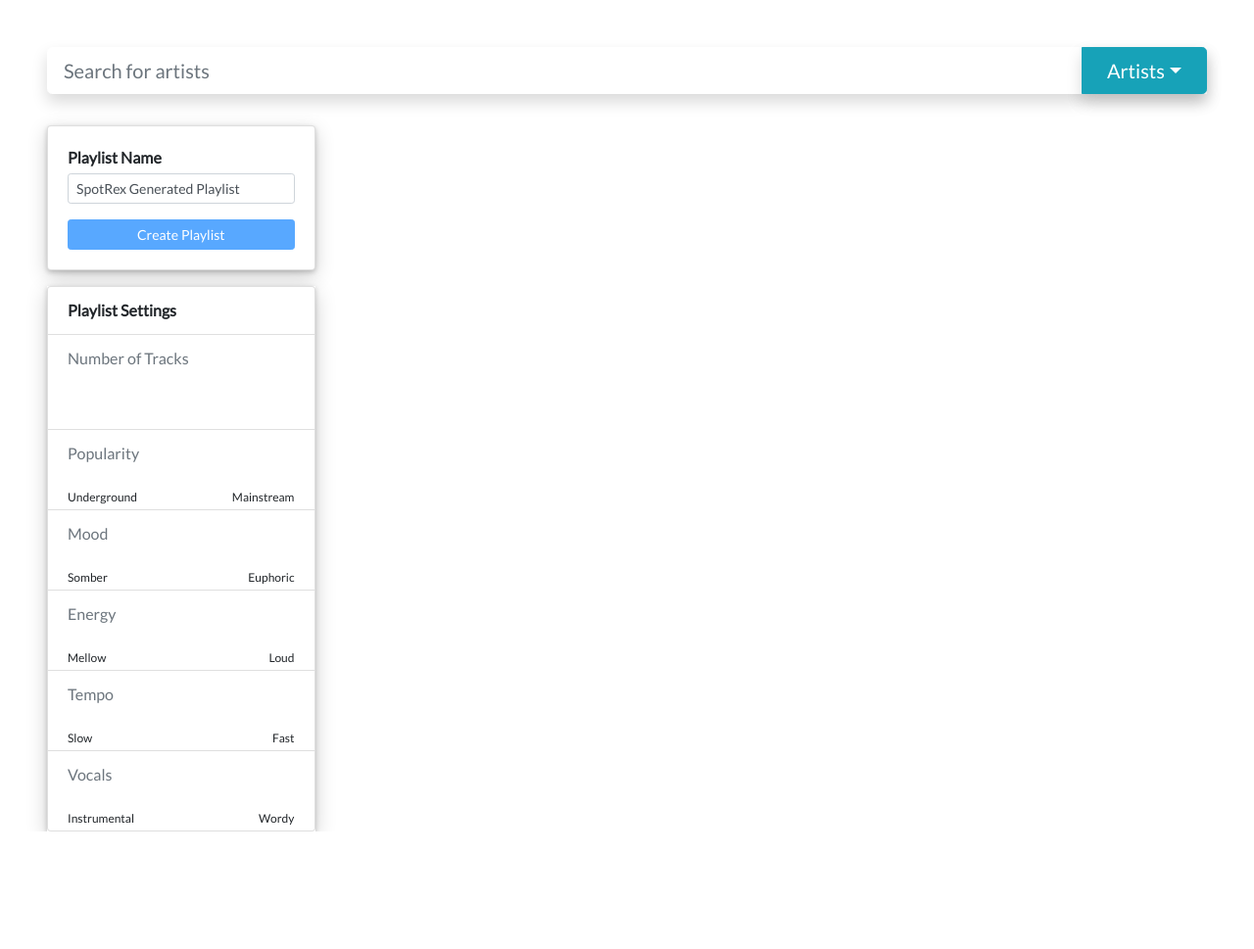
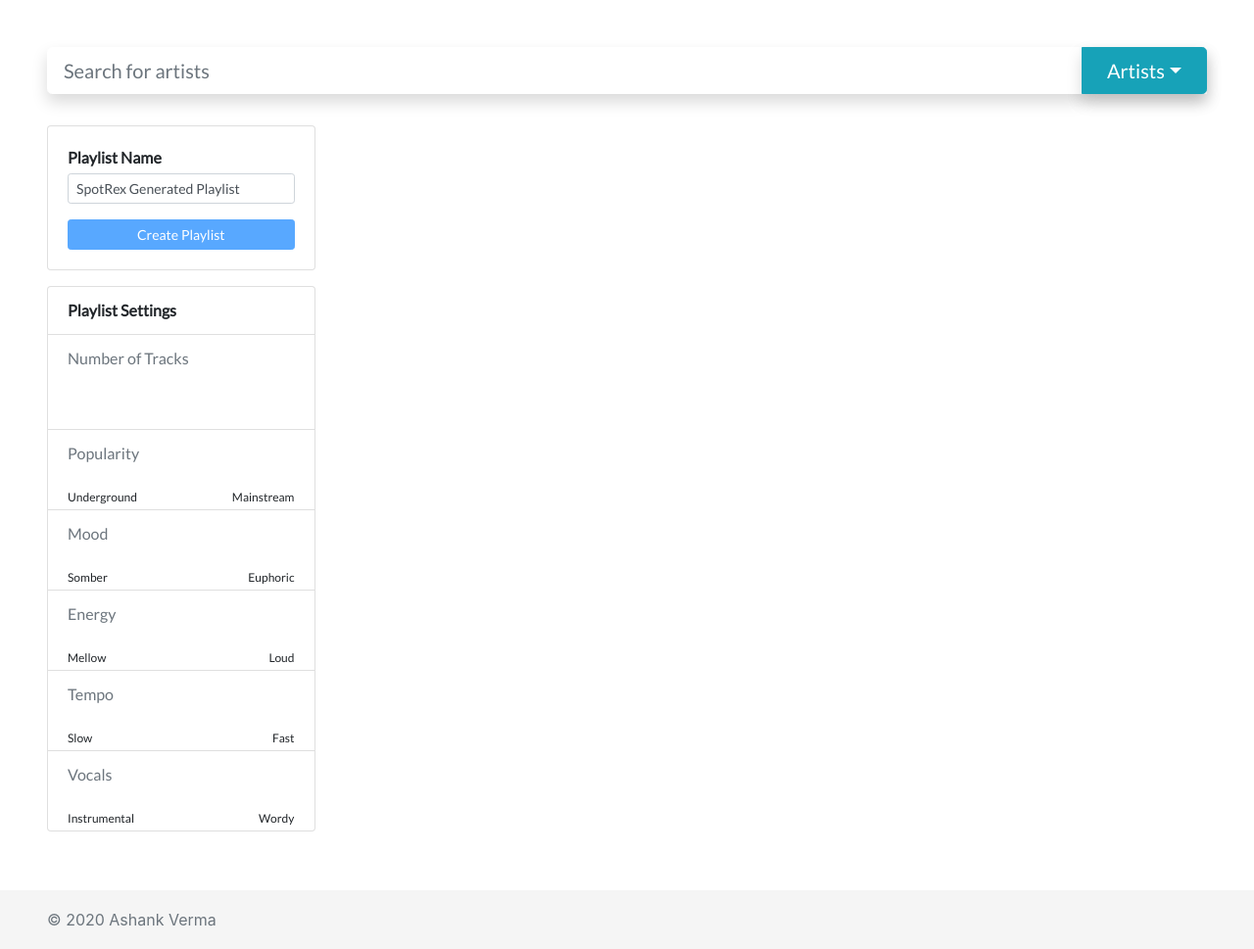
Before and after one commit to ashankv/spotrex, a Flask app: template templates/home.html in a window 1280 px wide. Shown: the part 56-1025 px from the top of the page at 98% size. Before the commit the page ends 905 px from the top, so only its background shows below. Run offline with Flask 2, Linux system fonts and the light colour scheme; the template is opened without the code that fills it, so the values that code supplies are empty; some libraries are stand-ins or nearby versions.

Commit message:
Add footer

```diff
--- /dev/null
+++ b/static/css/footer.css
@@ -0,0 +1,10 @@
+.footer {
+  position: relative;
+  bottom: 0;
+  width: 100%;
+  height: 60px; /* Set the fixed height of the footer here */
+  line-height: 60px; /* Vertically center the text there */
+  background-color: #f5f5f5;
+  overflow:auto;
+  margin-top: 60px;
+}
--- a/templates/base.html
+++ b/templates/base.html
@@ -12,6 +12,7 @@
     <link rel="stylesheet" href="{{ url_for('static', filename='css/font.css') }}">
     <link rel="stylesheet" href="{{ url_for('static', filename='css/horizontal_scroll.css') }}">
     <link rel="stylesheet" href="{{ url_for('static', filename='css/shadow.css') }}">
+    <link rel="stylesheet" href="{{ url_for('static', filename='css/footer.css') }}">
 
     <title>SpotRex</title>
 
@@ -29,6 +30,11 @@
         <script src="https://stackpath.bootstrapcdn.com/bootstrap/4.4.1/js/bootstrap.min.js" integrity="sha384-wfSDF2E50Y2D1uUdj0O3uMBJnjuUD4Ih7YwaYd1iqfktj0Uod8GCExl3Og8ifwB6" crossorigin="anonymous"></script>
         <script src="https://ajax.googleapis.com/ajax/libs/jquery/3.5.1/jquery.min.js"></script>
 
+        <footer class="footer">
+            <span class="text-muted ml-5">© 2020 Ashank Verma</span>
+        </footer>
+
+
     </body>
 </head>
 </html>
--- a/templates/home.html
+++ b/templates/home.html
@@ -30,7 +30,7 @@
     <!-- Search Results -->
     <div class="row rel-pos">
         <div class="col-lg-12 col-md-12 col-sm-12 col-xs-12 abs-pos zstack-li">
-            <div>
+            <div class="shadow-lg">
                 <ul class="list-group" id="match-list"></ul>
             </div>
         </div>
@@ -47,7 +47,7 @@
 
         <!-- Sidebar -->
         <div class="mt-3 col-lg-3 col-md-5">
-            <div class="card card-shadow" id="playlist-name-card">
+            <div class="card" id="playlist-name-card">
                 <div class="card-body">
                     <b>Playlist Name</b>
                     <form class="mt-1">
@@ -58,7 +58,7 @@
                 </div>
             </div>
 
-            <ul class="list-group mt-3 card-shadow" id="playlist-settings-card">
+            <ul class="list-group mt-3" id="playlist-settings-card">
 
                 <li class="list-group-item">
                     <b>Playlist Settings</b>
```
